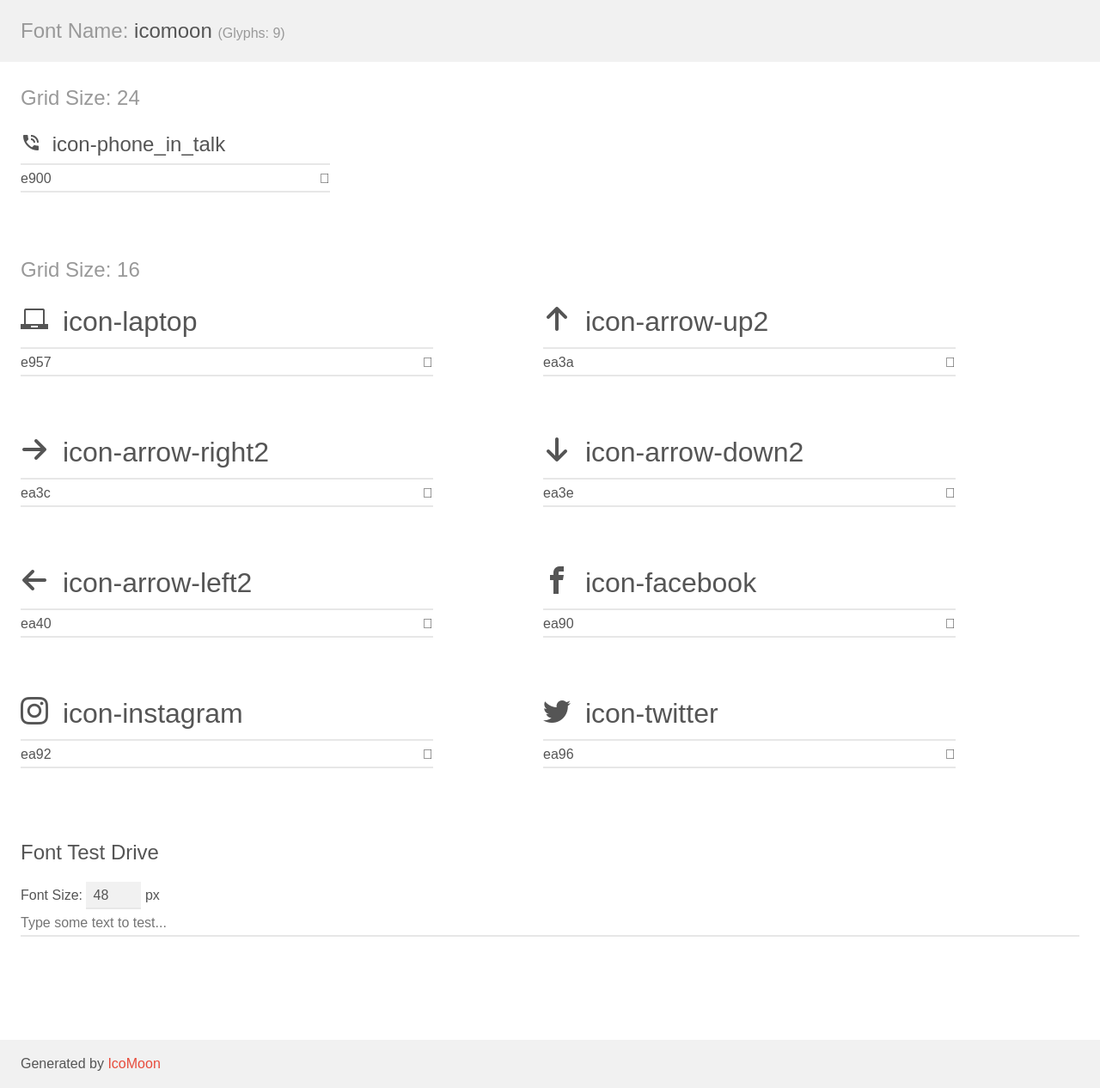
After one commit to ThePolarEclipse/NetmattersCopy-RS, a PHP site: page /fonts/Icomoon/demo.html in a window 1280 px wide. The commit adds this page. Shown: the whole page at 86% size. Run offline with PHP 8.4, Linux system fonts and the light colour scheme.

Commit message:
More styling

```diff
--- /dev/null
+++ b/fonts/Icomoon/demo-files/demo.css
@@ -0,0 +1,154 @@
+body {
+  padding: 0;
+  margin: 0;
+  font-family: sans-serif;
+  font-size: 1em;
+  line-height: 1.5;
+  color: #555;
+  background: #fff;
+}
+h1 {
+  font-size: 1.5em;
+  font-weight: normal;
+}
+small {
+  font-size: .66666667em;
+}
+a {
+  color: #e74c3c;
+  text-decoration: none;
+}
+a:hover, a:focus {
+  box-shadow: 0 1px #e74c3c;
+}
+.bshadow0, input {
+  box-shadow: inset 0 -2px #e7e7e7;
+}
+input:hover {
+  box-shadow: inset 0 -2px #ccc;
+}
+input, fieldset {
+  font-family: sans-serif;
+  font-size: 1em;
+  margin: 0;
+  padding: 0;
+  border: 0;
+}
+input {
+  color: inherit;
+  line-height: 1.5;
+  height: 1.5em;
+  padding: .25em 0;
+}
+input:focus {
+  outline: none;
+  box-shadow: inset 0 -2px #449fdb;
+}
+.glyph {
+  font-size: 16px;
+  width: 15em;
+  padding-bottom: 1em;
+  margin-right: 4em;
+  margin-bottom: 1em;
+  float: left;
+  overflow: hidden;
+}
+.liga {
+  width: 80%;
+  width: calc(100% - 2.5em);
+}
+.talign-right {
+  text-align: right;
+}
+.talign-center {
+  text-align: center;
+}
+.bgc1 {
+  background: #f1f1f1;
+}
+.fgc1 {
+  color: #999;
+}
+.fgc0 {
+  color: #000;
+}
+p {
+  margin-top: 1em;
+  margin-bottom: 1em;
+}
+.mvm {
+  margin-top: .75em;
+  margin-bottom: .75em;
+}
+.mtn {
+  margin-top: 0;
+}
+.mtl, .mal {
+  margin-top: 1.5em;
+}
+.mbl, .mal {
+  margin-bottom: 1.5em;
+}
+.mal, .mhl {
+  margin-left: 1.5em;
+  margin-right: 1.5em;
+}
+.mhmm {
+  margin-left: 1em;
+  margin-right: 1em;
+}
+.mls {
+  margin-left: .25em;
+}
+.ptl {
+  padding-top: 1.5em;
+}
+.pbs, .pvs {
+  padding-bottom: .25em;
+}
+.pvs, .pts {
+  padding-top: .25em;
+}
+.unit {
+  float: left;
+}
+.unitRight {
+  float: right;
+}
+.size1of2 {
+  width: 50%;
+}
+.size1of1 {
+  width: 100%;
+}
+.clearfix:before, .clearfix:after {
+  content: " ";
+  display: table;
+}
+.clearfix:after {
+  clear: both;
+}
+.hidden-true {
+  display: none;
+}
+.textbox0 {
+  width: 3em;
+  background: #f1f1f1;
+  padding: .25em .5em;
+  line-height: 1.5;
+  height: 1.5em;
+}
+#testDrive {
+  display: block;
+  padding-top: 24px;
+  line-height: 1.5;
+}
+.fs0 {
+  font-size: 16px;
+}
+.fs1 {
+  font-size: 24px;
+}
+.fs2 {
+  font-size: 32px;
+}
--- /dev/null
+++ b/fonts/Icomoon/demo-files/demo.js
@@ -0,0 +1,30 @@
+if (!('boxShadow' in document.body.style)) {
+    document.body.setAttribute('class', 'noBoxShadow');
+}
+
+document.body.addEventListener("click", function(e) {
+    var target = e.target;
+    if (target.tagName === "INPUT" &&
+        target.getAttribute('class').indexOf('liga') === -1) {
+        target.select();
+    }
+});
+
+(function() {
+    var fontSize = document.getElementById('fontSize'),
+        testDrive = document.getElementById('testDrive'),
+        testText = document.getElementById('testText');
+    function updateTest() {
+        testDrive.innerHTML = testText.value || String.fromCharCode(160);
+        if (window.icomoonLiga) {
+            window.icomoonLiga(testDrive);
+        }
+    }
+    function updateSize() {
+        testDrive.style.fontSize = fontSize.value + 'px';
+    }
+    fontSize.addEventListener('change', updateSize, false);
+    testText.addEventListener('input', updateTest, false);
+    testText.addEventListener('change', updateTest, false);
+    updateSize();
+}());
--- /dev/null
+++ b/fonts/Icomoon/demo.html
@@ -0,0 +1,167 @@
+<!doctype html>
+<html>
+<head>
+    <meta charset="utf-8">
+    <title>IcoMoon Demo</title>
+    <meta name="description" content="An Icon Font Generated By IcoMoon.io">
+    <meta name="viewport" content="width=device-width, initial-scale=1">
+    <link rel="stylesheet" href="demo-files/demo.css">
+    <link rel="stylesheet" href="style.css"></head>
+<body>
+    <div class="bgc1 clearfix">
+        <h1 class="mhmm mvm"><span class="fgc1">Font Name:</span> icomoon <small class="fgc1">(Glyphs:&nbsp;9)</small></h1>
+    </div>
+    <div class="clearfix mhl ptl">
+        <h1 class="mvm mtn fgc1">Grid Size: 24</h1>
+        <div class="glyph fs1">
+            <div class="clearfix bshadow0 pbs">
+                <span class="icon-phone_in_talk"></span>
+                <span class="mls"> icon-phone_in_talk</span>
+            </div>
+            <fieldset class="fs0 size1of1 clearfix hidden-false">
+                <input type="text" readonly value="e900" class="unit size1of2" />
+                <input type="text" maxlength="1" readonly value="&#xe900;" class="unitRight size1of2 talign-right" />
+            </fieldset>
+            <div class="fs0 bshadow0 clearfix hidden-true">
+                <span class="unit pvs fgc1">liga: </span>
+                <input type="text" readonly value="" class="liga unitRight" />
+            </div>
+        </div>
+    </div>
+    <div class="clearfix mhl ptl">
+        <h1 class="mvm mtn fgc1">Grid Size: 16</h1>
+        <div class="glyph fs2">
+            <div class="clearfix bshadow0 pbs">
+                <span class="icon-laptop"></span>
+                <span class="mls"> icon-laptop</span>
+            </div>
+            <fieldset class="fs0 size1of1 clearfix hidden-false">
+                <input type="text" readonly value="e957" class="unit size1of2" />
+                <input type="text" maxlength="1" readonly value="&#xe957;" class="unitRight size1of2 talign-right" />
+            </fieldset>
+            <div class="fs0 bshadow0 clearfix hidden-true">
+                <span class="unit pvs fgc1">liga: </span>
+                <input type="text" readonly value="laptop, computer" class="liga unitRight" />
+            </div>
+        </div>
+        <div class="glyph fs2">
+            <div class="clearfix bshadow0 pbs">
+                <span class="icon-arrow-up2"></span>
+                <span class="mls"> icon-arrow-up2</span>
+            </div>
+            <fieldset class="fs0 size1of1 clearfix hidden-false">
+                <input type="text" readonly value="ea3a" class="unit size1of2" />
+                <input type="text" maxlength="1" readonly value="&#xea3a;" class="unitRight size1of2 talign-right" />
+            </fieldset>
+            <div class="fs0 bshadow0 clearfix hidden-true">
+                <span class="unit pvs fgc1">liga: </span>
+                <input type="text" readonly value="arrow-up2, up2" class="liga unitRight" />
+            </div>
+        </div>
+        <div class="glyph fs2">
+            <div class="clearfix bshadow0 pbs">
+                <span class="icon-arrow-right2"></span>
+                <span class="mls"> icon-arrow-right2</span>
+            </div>
+            <fieldset class="fs0 size1of1 clearfix hidden-false">
+                <input type="text" readonly value="ea3c" class="unit size1of2" />
+                <input type="text" maxlength="1" readonly value="&#xea3c;" class="unitRight size1of2 talign-right" />
+            </fieldset>
+            <div class="fs0 bshadow0 clearfix hidden-true">
+                <span class="unit pvs fgc1">liga: </span>
+                <input type="text" readonly value="arrow-right2, right4" class="liga unitRight" />
+            </div>
+        </div>
+        <div class="glyph fs2">
+            <div class="clearfix bshadow0 pbs">
+                <span class="icon-arrow-down2"></span>
+                <span class="mls"> icon-arrow-down2</span>
+            </div>
+            <fieldset class="fs0 size1of1 clearfix hidden-false">
+                <input type="text" readonly value="ea3e" class="unit size1of2" />
+                <input type="text" maxlength="1" readonly value="&#xea3e;" class="unitRight size1of2 talign-right" />
+            </fieldset>
+            <div class="fs0 bshadow0 clearfix hidden-true">
+                <span class="unit pvs fgc1">liga: </span>
+                <input type="text" readonly value="arrow-down2, down2" class="liga unitRight" />
+            </div>
+        </div>
+        <div class="glyph fs2">
+            <div class="clearfix bshadow0 pbs">
+                <span class="icon-arrow-left2"></span>
+                <span class="mls"> icon-arrow-left2</span>
+            </div>
+            <fieldset class="fs0 size1of1 clearfix hidden-false">
+                <input type="text" readonly value="ea40" class="unit size1of2" />
+                <input type="text" maxlength="1" readonly value="&#xea40;" class="unitRight size1of2 talign-right" />
+            </fieldset>
+            <div class="fs0 bshadow0 clearfix hidden-true">
+                <span class="unit pvs fgc1">liga: </span>
+                <input type="text" readonly value="arrow-left2, left4" class="liga unitRight" />
+            </div>
+        </div>
+        <div class="glyph fs2">
+            <div class="clearfix bshadow0 pbs">
+                <span class="icon-facebook"></span>
+                <span class="mls"> icon-facebook</span>
+            </div>
+            <fieldset class="fs0 size1of1 clearfix hidden-false">
+                <input type="text" readonly value="ea90" class="unit size1of2" />
+                <input type="text" maxlength="1" readonly value="&#xea90;" class="unitRight size1of2 talign-right" />
+            </fieldset>
+            <div class="fs0 bshadow0 clearfix hidden-true">
+                <span class="unit pvs fgc1">liga: </span>
+                <input type="text" readonly value="facebook, brand10" class="liga unitRight" />
+            </div>
+        </div>
+        <div class="glyph fs2">
+            <div class="clearfix bshadow0 pbs">
+                <span class="icon-instagram"></span>
+                <span class="mls"> icon-instagram</span>
+            </div>
+            <fieldset class="fs0 size1of1 clearfix hidden-false">
+                <input type="text" readonly value="ea92" class="unit size1of2" />
+                <input type="text" maxlength="1" readonly value="&#xea92;" class="unitRight size1of2 talign-right" />
+            </fieldset>
+            <div class="fs0 bshadow0 clearfix hidden-true">
+                <span class="unit pvs fgc1">liga: </span>
+                <input type="text" readonly value="instagram, brand12" class="liga unitRight" />
+            </div>
+        </div>
+        <div class="glyph fs2">
+            <div class="clearfix bshadow0 pbs">
+                <span class="icon-twitter"></span>
+                <span class="mls"> icon-twitter</span>
+            </div>
+            <fieldset class="fs0 size1of1 clearfix hidden-false">
+                <input type="text" readonly value="ea96" class="unit size1of2" />
+                <input type="text" maxlength="1" readonly value="&#xea96;" class="unitRight size1of2 talign-right" />
+            </fieldset>
+            <div class="fs0 bshadow0 clearfix hidden-true">
+                <span class="unit pvs fgc1">liga: </span>
+                <input type="text" readonly value="twitter, brand16" class="liga unitRight" />
+            </div>
+        </div>
+    </div>
+
+    <!--[if gt IE 8]><!-->
+    <div class="mhl clearfix mbl">
+        <h1>Font Test Drive</h1>
+        <label>
+            Font Size: <input id="fontSize" type="number" class="textbox0 mbm"
+            min="8" value="48" />
+            px
+        </label>
+        <input id="testText" type="text" class="phl size1of1 mvl"
+        placeholder="Type some text to test..." value=""/>
+        <div id="testDrive" class="icon-" style="font-family: icomoon">&nbsp;
+        </div>
+    </div>
+    <!--<![endif]-->
+    <div class="bgc1 clearfix">
+        <p class="mhl">Generated by <a href="https://icomoon.io/app">IcoMoon</a></p>
+    </div>
+
+    <script src="demo-files/demo.js"></script>
+</body>
+</html>
--- /dev/null
+++ b/fonts/Icomoon/style.css
@@ -0,0 +1,54 @@
+@font-face {
+  font-family: 'icomoon';
+  src:  url('fonts/icomoon.eot?4sx0x');
+  src:  url('fonts/icomoon.eot?4sx0x#iefix') format('embedded-opentype'),
+    url('fonts/icomoon.ttf?4sx0x') format('truetype'),
+    url('fonts/icomoon.woff?4sx0x') format('woff'),
+    url('fonts/icomoon.svg?4sx0x#icomoon') format('svg');
+  font-weight: normal;
+  font-style: normal;
+  font-display: block;
+}
+
+[class^="icon-"], [class*=" icon-"] {
+  /* use !important to prevent issues with browser extensions that change fonts */
+  font-family: 'icomoon' !important;
+  speak: never;
+  font-style: normal;
+  font-weight: normal;
+  font-variant: normal;
+  text-transform: none;
+  line-height: 1;
+
+  /* Better Font Rendering =========== */
+  -webkit-font-smoothing: antialiased;
+  -moz-osx-font-smoothing: grayscale;
+}
+
+.icon-phone_in_talk:before {
+  content: "\e900";
+}
+.icon-laptop:before {
+  content: "\e957";
+}
+.icon-arrow-up2:before {
+  content: "\ea3a";
+}
+.icon-arrow-right2:before {
+  content: "\ea3c";
+}
+.icon-arrow-down2:before {
+  content: "\ea3e";
+}
+.icon-arrow-left2:before {
+  content: "\ea40";
+}
+.icon-facebook:before {
+  content: "\ea90";
+}
+.icon-instagram:before {
+  content: "\ea92";
+}
+.icon-twitter:before {
+  content: "\ea96";
+}
```
Also changed, not shown: css/application.css (+21 -2 lines), fonts/Icomoon/Read Me.txt (added, +7 -0 lines), fonts/Icomoon/selection.json (added, +1 -0 lines), index.html (+8 -12 lines), scss/application.scss (+52 -7 lines), fonts/Icomoon/fonts/icomoon.ttf (added), fonts/Icomoon/fonts/icomoon.woff (added), 2 other files.
